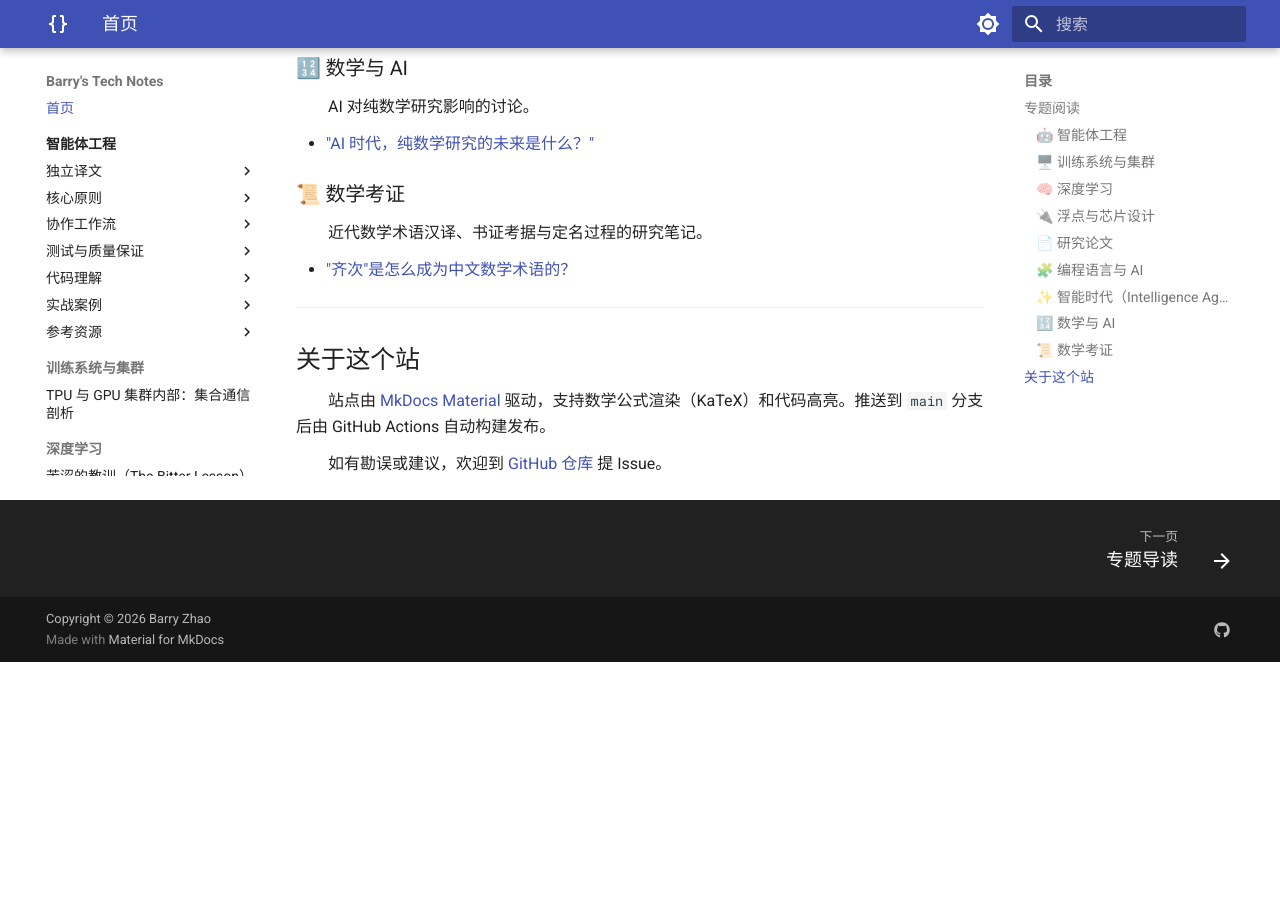
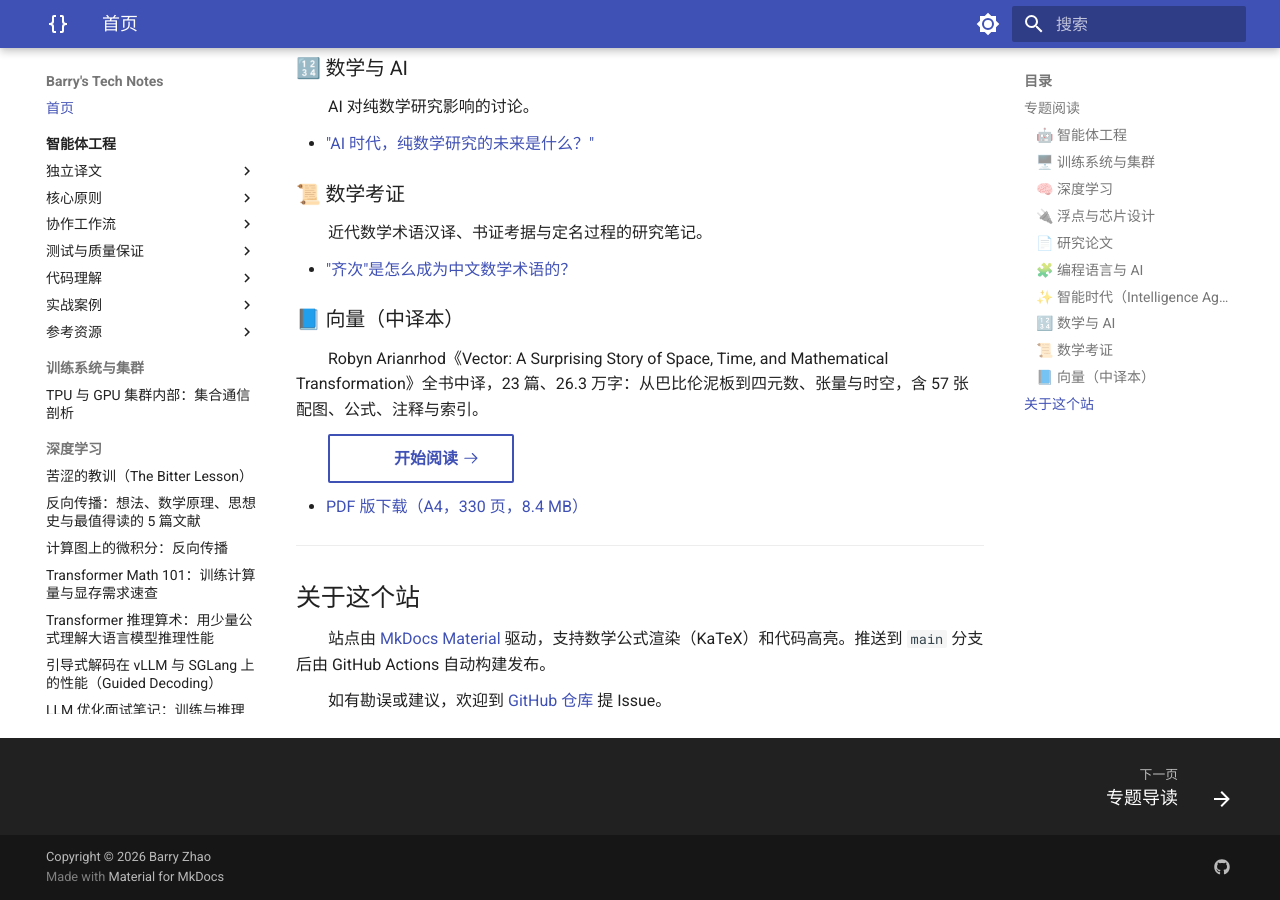
Before and after one commit to mypopydev/mypopydev.github.io, an MkDocs documentation site: the page built from docs/index.md, in a window 1280 px wide and 900 px high, scrolled down 2127 px. Built offline with MkDocs 1.6.1 and Material for MkDocs 9.7.7, drawn with Linux system fonts in a browser that asks for light colours; nearby versions of some CDN libraries; library files that are not in the unit come from our copies; before the commit the page ends 2789 px from its top, so only the background shows below that.

Commit message:
docs(home): 新增《向量（中译本）》首页入口
- 在「数学考证」之后新增 📘 向量（中译本）区块，与 nav 顺序一致
- 含整书简介、落地页开始阅读按钮与 A4 330 页 PDF 下载链接
- 此前该书仅在导航有专门板块、首页无入口；mkdocs build --strict 通过

```diff
--- a/docs/index.md
+++ b/docs/index.md
@@ -88,6 +88,14 @@ AI 对纯数学研究影响的讨论。
 
 - ["齐次"是怎么成为中文数学术语的？](./articles/homogeneous-chinese-translation-etymology-zh.md)
 
+### 📘 向量（中译本）
+
+Robyn Arianrhod《Vector: A Surprising Story of Space, Time, and Mathematical Transformation》全书中译，23 篇、26.3 万字：从巴比伦泥板到四元数、张量与时空，含 57 张配图、公式、注释与索引。
+
+[开始阅读 :octicons-arrow-right-24:](./books/vector-zh/index.md){ .md-button }
+
+- [PDF 版下载（A4，330 页，8.4 MB）](./assets/pdf/vector-cn.pdf)
+
 ---
 
 ## 关于这个站
--- a/docs/resources/CHANGELOG.md
+++ b/docs/resources/CHANGELOG.md
@@ -12,6 +12,7 @@
 - 首页补齐：`docs/index.md` 的「专题阅读」为手工维护列表，此前只更新导航与 CHANGELOG、未同步首页，累计缺 13 篇文章链接；本次按 `mkdocs.yml` nav 分组顺序全部补齐
 - 首页区块调整：智能体工程 +4（软件工厂为何失败、构建 AI 智能体实用指南、Jev 决策模型、大象金鱼）、深度学习 +5（苦涩的教训、引导式解码、两篇 einsum、SynthID），另新增 4 个板块——训练系统与集群、编程语言与 AI、智能时代（Intelligence Age）、数学与 AI（各 1 篇）
 - 校验：首页正文文章链接数由 22 → 35，与 nav 中 `articles/` 条目数一致；`mkdocs build --strict` 通过
+- 首页新增《向量（中译本）》入口：📘 区块置于「数学考证」之后，含整书简介、落地页按钮（`books/vector-zh/index.md`）与 A4 330 页 PDF 下载链接；此前该书仅在导航有专门板块、首页无入口
 
 ### 2026-11-07
 - 新增译文：用 SynthID 标记 AI 生成图像（Tagging AI-generated images with SynthID，Radosław Kołacki，2026-01-21）
```
